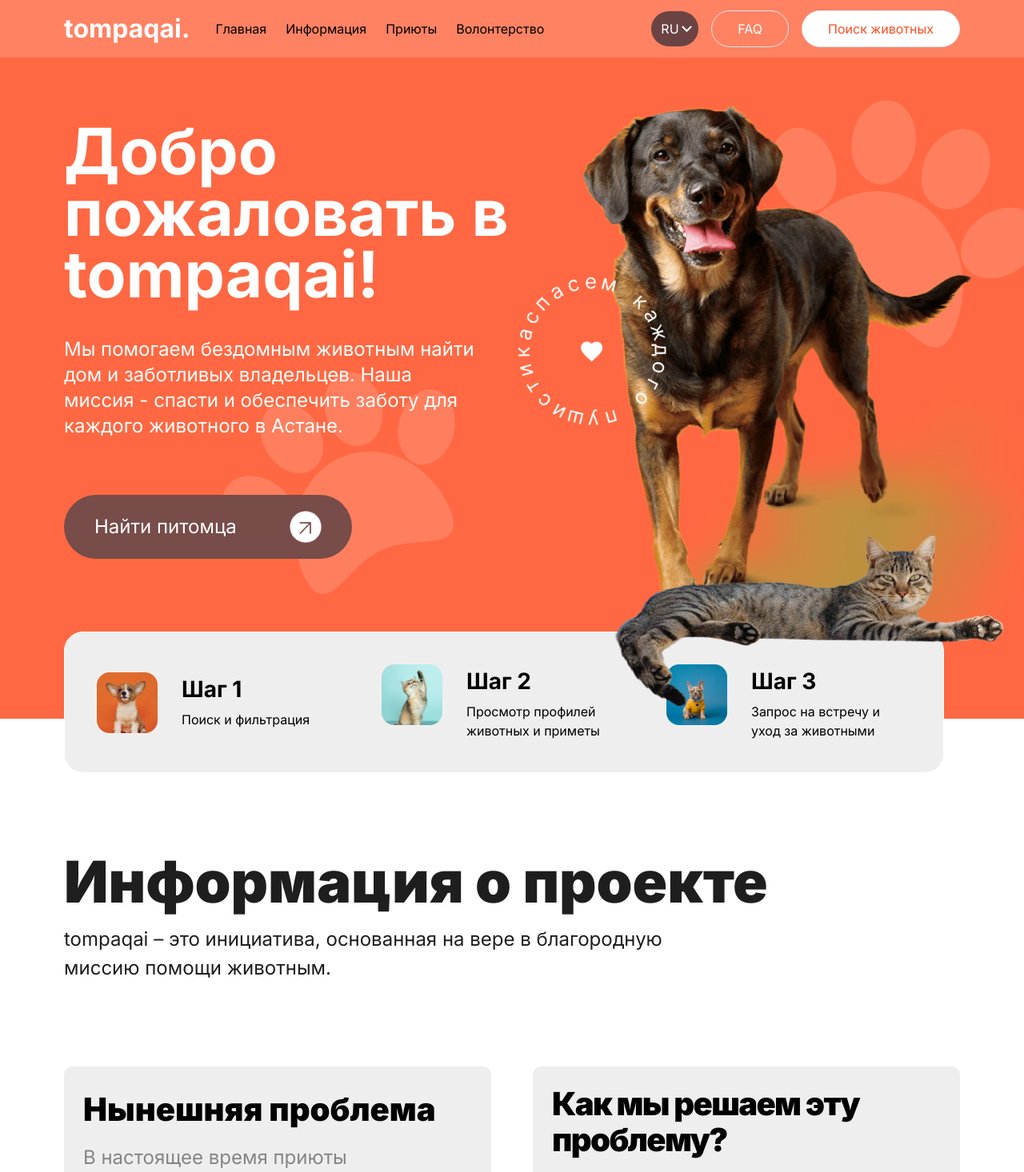
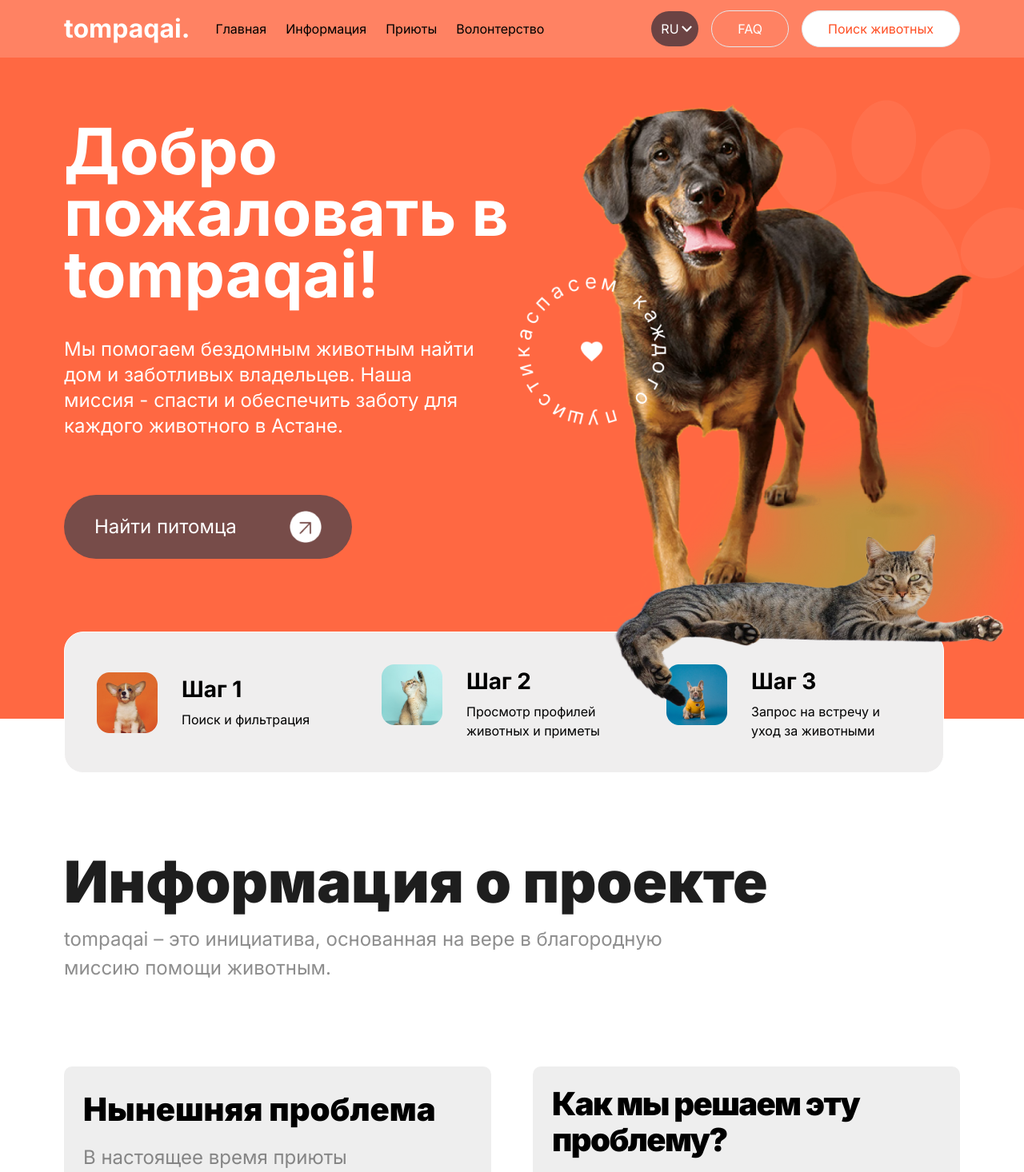
Before and after one commit to 1zzat1lla-Fayzullayev/tompaqai, a React (Vite) app: page / in a window 1280 px wide. Shown: the top 1466 px of the page at 80% size. Built offline with nearby package versions, Linux system fonts and the light colour scheme.

Commit message:
change animation

```diff
--- a/package.json
+++ b/package.json
@@ -14,6 +14,7 @@
     "framer-motion": "^11.2.13",
     "react": "^18.3.1",
     "react-dom": "^18.3.1",
+    "react-intersection-observer": "^9.10.3",
     "react-responsive": "^10.0.0"
   },
   "devDependencies": {
--- a/src/components/InformationProject.tsx
+++ b/src/components/InformationProject.tsx
@@ -1,41 +1,25 @@
-import { useEffect } from 'react'
-import 'aos/dist/aos.css'
-import AOS from 'aos'
+import { motion } from 'framer-motion'
 import Wrapper from '../layout/Wrapper'
 
 function InformationProject() {
-	useEffect(() => {
-		AOS.init({
-			duration: 1200,
-			disable: function () {
-				return window.innerWidth < 1024
-			},
-			once: true,
-		})
-	}, [])
-
 	return (
 		<Wrapper>
 			<div className='mt-[450px] md:mt-[200px] xl:mt-[150px] font-Inter mx-[20px] xl:mx-0'>
 				<div className='text-center w-full lg:text-start'>
-					<h2
-						className='text-[24px] sm:text-[40px] md:text-[52px] xl:text-[72px] text-[#1E1E1E] font-black'
-						data-aos='zoom-in'
-					>
+					<h2 className='text-[24px] sm:text-[40px] md:text-[52px] xl:text-[72px] text-[#1E1E1E] font-black'>
 						Информация о проекте
 					</h2>
-					<p
-						className='text-[#1E1E1E] opacity-[0.5] text-[16px] lg:text-[24px] leading-[150%] mx-auto lg:mx-0 w-full sm:w-[50%] lg:w-[755px]'
-						data-aos='fade-up'
-					>
+					<p className='text-[#1E1E1E] opacity-[0.5] text-[16px] lg:text-[24px] leading-[150%] mx-auto lg:mx-0 w-full sm:w-[50%] lg:w-[755px]'>
 						tompaqai – это инициатива, основанная на вере в благородную миссию
 						помощи животным.
 					</p>
 				</div>
 				<div className='flex flex-col lg:flex-row mt-[70px] lg:mt-[105px] gap-[52px] items-start justify-center mx-auto'>
-					<div
+					<motion.div
 						className='w-full flex justify-center lg:justify-start'
-						data-aos='fade-right'
+						initial={{ opacity: 0, x: -50 }}
+						animate={{ opacity: 1, x: 0 }}
+						transition={{ duration: 1 }}
 					>
 						<div className='bg-[#EEE] rounded-[10px] w-full max-w-[610px]'>
 							<h3 className='text-[24px] md:text-[30px] xl:text-[40px] font-black px-[24px] pt-[24px]'>
@@ -46,10 +30,12 @@ function InformationProject() {
 								Многие животные нуждаются в новых домах и заботе.
 							</p>
 						</div>
-					</div>
-					<div
+					</motion.div>
+					<motion.div
 						className='w-full flex justify-center lg:justify-start'
-						data-aos='fade-left'
+						initial={{ opacity: 0, x: 50 }}
+						animate={{ opacity: 1, x: 0 }}
+						transition={{ duration: 1 }}
 					>
 						<div className='bg-[#EEE] rounded-[10px] w-full max-w-[610px]'>
 							<h3 className='text-[24px] md:text-[30px] xl:text-[40px] font-black px-[24px] pt-[24px] tracking-[-1.6px] leading-[45px]'>
@@ -62,7 +48,7 @@ function InformationProject() {
 								брать питомцев из приютов.
 							</p>
 						</div>
-					</div>
+					</motion.div>
 				</div>
 			</div>
 		</Wrapper>
--- a/src/components/Main.tsx
+++ b/src/components/Main.tsx
@@ -1,4 +1,5 @@
 import { useEffect } from 'react'
+import { motion } from 'framer-motion'
 import Images from '../Images'
 import Wrapper from '../layout/Wrapper'
 import Aos from 'aos'
@@ -7,37 +8,45 @@ function Main() {
 	useEffect(() => {
 		Aos.init({
 			duration: 1200,
-			disable: function () {
-				return window.innerWidth < 1024
-			},
+			disable: false,
 			once: true,
 		})
 	}, [])
+
 	return (
 		<>
 			<div className='bg-[#FF6842] w-full relative overflow-hidden'>
 				<Wrapper>
 					<div className='pt-[200px] md:pb-[100px] lg:pb-0 lg:pt-[150px] font-Inter flex flex-col lg:flex-row items-center relative mx-[20px] xl:mx-0'>
 						<div className='flex flex-col z-10 items-center lg:items-start text-center lg:text-left pb-[200px]'>
-							<h2
+							<motion.h2
 								className='text-3xl md:text-[60px] xl:text-[80px] leading-tight lg:leading-[77px] font-bold w-full lg:w-[600px] text-white'
 								data-aos='fade-up'
+								initial={{ opacity: 0, y: 50 }}
+								animate={{ opacity: 1, y: 0 }}
+								transition={{ duration: 0.8 }}
 							>
 								Добро пожаловать в tompaqai!
-							</h2>
-							<p
+							</motion.h2>
+							<motion.p
 								className='text-[16px] md:text-[20px] xl:text-[24px] text-white leading-snug lg:leading-[32px] w-full lg:w-[520px] mt-4 lg:mt-[40px]'
 								data-aos='fade-up'
 								data-aos-delay='300'
+								initial={{ opacity: 0, y: 50 }}
+								animate={{ opacity: 1, y: 0 }}
+								transition={{ duration: 0.8, delay: 0.3 }}
 							>
 								Мы помогаем бездомным животным найти дом и заботливых
 								владельцев. Наша миссия - спасти и обеспечить заботу для каждого
 								животного в Астане.
-							</p>
-							<button
+							</motion.p>
+							<motion.button
 								className='bg-[#774C49] w-[300px] lg:w-[360px] flex items-center justify-between rounded-[40px] gap-4 lg:gap-[59px] py-3 lg:py-[20px] px-[20px] xl:px-[38px] mt-6 lg:mt-[70px]'
 								data-aos='fade-up'
 								data-aos-delay='600'
+								initial={{ opacity: 0, y: 50 }}
+								animate={{ opacity: 1, y: 0 }}
+								transition={{ duration: 0.8, delay: 0.6 }}
 							>
 								<p className='text-lg lg:text-[24px] text-white'>
 									Найти питомца
@@ -47,42 +56,57 @@ function Main() {
 									alt='main arrow'
 									className='w-[30px] md:w-[40px]'
 								/>
-							</button>
+							</motion.button>
 						</div>
-						<img
+						<motion.img
 							src={Images.main_text}
 							alt='text'
 							className='absolute left-[520px] top-[300px] z-[30] w-[280px] hidden lg:flex'
 							data-aos='fade-right'
 							data-aos-delay='900'
+							initial={{ opacity: 0, x: 100 }}
+							animate={{ opacity: 1, x: 0 }}
+							transition={{ duration: 0.8, delay: 0.9 }}
 						/>
 						<div className='relative mt-6 lg:mt-0 lg:ml-12 w-full'>
-							<img
+							<motion.img
 								src={Images.main_dog}
 								alt='dog'
 								className='absolute top-[-400px] right-[-140px] lg:w-[900px] w-full max-w-[900px] z-[10] hidden lg:flex'
 								data-aos='fade-left'
 								data-aos-delay='1200'
+								initial={{ opacity: 0, x: 100 }}
+								animate={{ opacity: 1, x: 0 }}
+								transition={{ duration: 0.8, delay: 1.2 }}
 							/>
-							<img
+							<motion.img
 								src={Images.main_cat}
 								alt='cat'
 								className='absolute bottom-[-92px] right-[200px] md:right-[430px] md:bottom-[-140px] lg:bottom-[-400px] z-[20] lg:right-[-60px] lg:w-[600px] md:max-w-[500px] hidden lg:flex'
 								data-aos='fade-up'
+								initial={{ opacity: 0, y: 50 }}
+								animate={{ opacity: 1, y: 0 }}
+								transition={{ duration: 0.8, delay: 1.5 }}
 							/>
-							<img
+							<motion.img
 								src={Images.dog_paw_1}
 								alt=''
 								className='absolute top-[-400px] right-[-240px] lg:right-[-100px] z-[1]'
 								data-aos='fade-in'
 								data-aos-delay='1800'
+								initial={{ opacity: 0 }}
+								animate={{ opacity: 1 }}
+								transition={{ duration: 0.8, delay: 1.8 }}
 							/>
-							<img
+							<motion.img
 								src={Images.dog_paw_2}
 								alt=''
 								className='absolute top-[-450px] left-[-200px] lg:top-[-60px] lg:left-[-450px]'
 								data-aos='fade-in'
 								data-aos-delay='2100'
+								initial={{ opacity: 0 }}
+								animate={{ opacity: 1 }}
+								transition={{ duration: 0.8, delay: 2.1 }}
 							/>
 						</div>
 					</div>
--- a/src/components/MainStep.tsx
+++ b/src/components/MainStep.tsx
@@ -1,12 +1,27 @@
+import { motion } from 'framer-motion'
 import Images from '../Images'
 import Wrapper from '../layout/Wrapper'
+
+const stepVariants = {
+	hidden: { opacity: 0, y: 50 },
+	visible: { opacity: 1, y: 0 },
+}
 
 function MainStep() {
 	return (
 		<>
 			<Wrapper>
-				<div className='absolute flex flex-col lg:flex-row justify-between items-center lg:text-left bg-[#EFEEEE] border border-white p-[40px] md:top-[610px] rounded-[24px] lg:top-[750px] xl:top-[790px] z-[1] lg:max-w-[1120px] xl:max-w-[1100px] 2xl:max-w-[1264px] w-full mx-auto font-Inter mt-[10px] xl:mt-0'>
-					<div className='flex items-center lg:items-start gap-[30px] mb-6 lg:mb-0'>
+				<motion.div
+					className='absolute flex flex-col lg:flex-row justify-between items-center lg:text-left bg-[#EFEEEE] border border-white p-[40px] md:top-[610px] rounded-[24px] lg:top-[750px] xl:top-[790px] z-[1] lg:max-w-[1120px] xl:max-w-[1100px] 2xl:max-w-[1264px] w-full mx-auto font-Inter mt-[10px] xl:mt-0'
+					initial='hidden'
+					whileInView='visible'
+					viewport={{ once: true, amount: 0.1 }}
+					transition={{ staggerChildren: 0.3 }}
+				>
+					<motion.div
+						className='flex items-center lg:items-start gap-[30px] mb-6 lg:mb-0'
+						variants={stepVariants}
+					>
 						<img
 							src={Images.step1_icon}
 							alt='Step 1'
@@ -18,8 +33,11 @@ function MainStep() {
 								Поиск и фильтрация
 							</p>
 						</div>
-					</div>
-					<div className='flex items-center lg:items-start gap-[30px] mb-6 lg:mb-0'>
+					</motion.div>
+					<motion.div
+						className='flex items-center lg:items-start gap-[30px] mb-6 lg:mb-0'
+						variants={stepVariants}
+					>
 						<img
 							src={Images.step2_icon}
 							alt='Step 2'
@@ -31,8 +49,11 @@ function MainStep() {
 								Просмотр профилей животных и приметы
 							</p>
 						</div>
-					</div>
-					<div className='flex items-center lg:items-start gap-[30px]'>
+					</motion.div>
+					<motion.div
+						className='flex items-center lg:items-start gap-[30px]'
+						variants={stepVariants}
+					>
 						<img
 							src={Images.step3_icon}
 							alt='Step 3'
@@ -44,8 +65,8 @@ function MainStep() {
 								Запрос на встречу и уход за животными
 							</p>
 						</div>
-					</div>
-				</div>
+					</motion.div>
+				</motion.div>
 			</Wrapper>
 		</>
 	)
```
Also changed, not shown: 1 other file (tests, documents, lock files or other folders).
